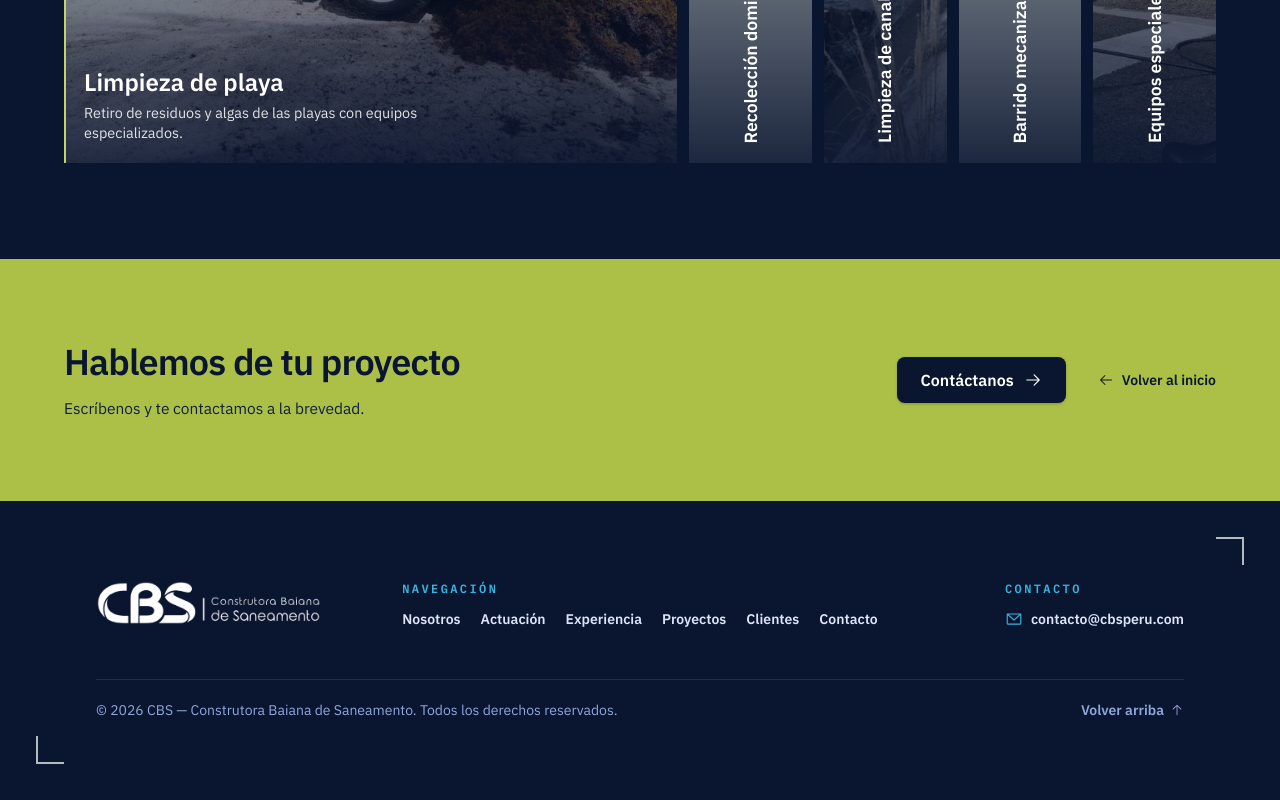
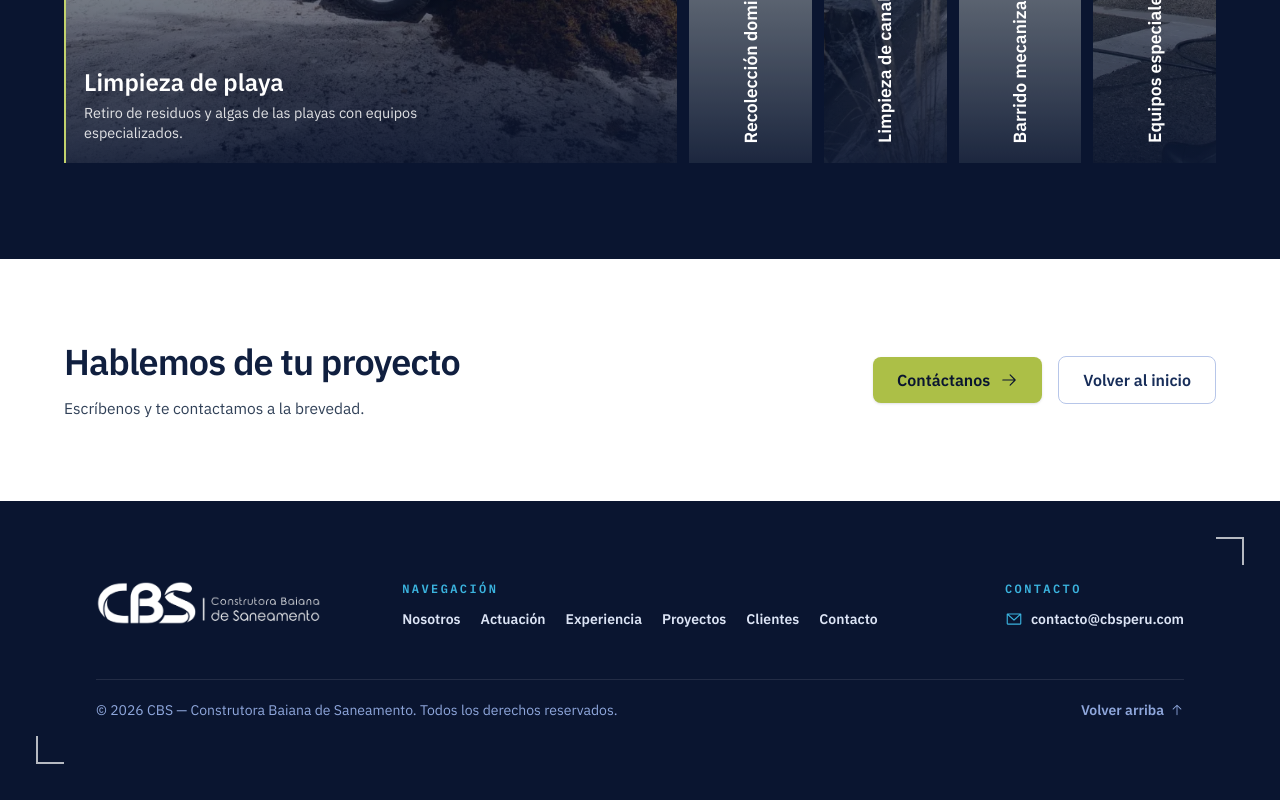
Before and after one commit to jhefferson-guerrero/cbs-web, a React (Vite) app: page /limp-city in a window 1280 px wide. Shown: the part 3133-3933 px from the top of the page. Built offline with nearby package versions, Linux system fonts and the light colour scheme.

Commit message:
Limp City cierre: vuelve al fondo blanco, mantiene la linea de apoyo y Volver al inicio como boton secundario

```diff
--- a/src/components/limpcity/LimpCityCta.tsx
+++ b/src/components/limpcity/LimpCityCta.tsx
@@ -1,13 +1,12 @@
 import { motion, useReducedMotion } from 'motion/react'
-import { Link } from 'react-router-dom'
-import { ArrowLeftIcon, ArrowRightIcon } from '@phosphor-icons/react'
+import { ArrowRightIcon } from '@phosphor-icons/react'
 import { Button } from '@/components/ui/Button'
 
 export function LimpCityCta() {
   const reduceMotion = useReducedMotion()
 
   return (
-    <section className="bg-moss-400">
+    <section className="bg-white">
       <motion.div
         initial={reduceMotion ? false : { opacity: 0, y: 24 }}
         whileInView={{ opacity: 1, y: 0 }}
@@ -16,24 +15,20 @@ export function LimpCityCta() {
         className="mx-auto flex w-full max-w-[1400px] flex-col gap-8 px-6 py-16 sm:flex-row sm:items-center sm:justify-between lg:px-10 lg:py-20 xl:px-16 2xl:max-w-[1700px] 2xl:px-14 2xl:py-24"
       >
         <div className="max-w-xl">
-          <h2 className="text-3xl font-semibold leading-tight tracking-tight text-navy-950 md:text-4xl 2xl:text-5xl">
+          <h2 className="text-3xl font-semibold leading-tight tracking-tight text-navy-900 md:text-4xl 2xl:text-5xl">
             Hablemos de tu proyecto
           </h2>
-          <p className="mt-3 text-[15.5px] leading-relaxed text-navy-900 2xl:text-lg">
+          <p className="mt-3 text-[15.5px] leading-relaxed text-slate-700 2xl:text-lg">
             Escríbenos y te contactamos a la brevedad.
           </p>
         </div>
-        <div className="flex flex-wrap items-center gap-x-8 gap-y-4">
-          <Button href="/#contacto" variant="navy" icon={<ArrowRightIcon size={18} weight="regular" />}>
+        <div className="flex flex-wrap items-center gap-3 sm:gap-4">
+          <Button href="/#contacto" variant="moss" icon={<ArrowRightIcon size={18} weight="regular" />}>
             Contáctanos
           </Button>
-          <Link
-            to="/"
-            className="inline-flex items-center gap-2 text-sm font-semibold text-navy-950 outline-none transition-colors hover:text-navy-800 focus-visible:ring-2 focus-visible:ring-navy-950 2xl:text-base"
-          >
-            <ArrowLeftIcon size={16} weight="regular" />
+          <Button href="/" variant="outline-dark">
             Volver al inicio
-          </Link>
+          </Button>
         </div>
       </motion.div>
     </section>
--- a/src/components/ui/Button.tsx
+++ b/src/components/ui/Button.tsx
@@ -2,7 +2,7 @@ import type { AnchorHTMLAttributes, ButtonHTMLAttributes, ReactNode } from 'reac
 import { Link } from 'react-router-dom'
 import { cn } from '@/lib/utils'
 
-type ButtonVariant = 'solid' | 'moss' | 'navy' | 'outline-light' | 'outline-dark'
+type ButtonVariant = 'solid' | 'moss' | 'outline-light' | 'outline-dark'
 
 interface ButtonOwnProps {
   variant?: ButtonVariant
@@ -17,7 +17,6 @@ const variantClasses: Record<ButtonVariant, string> = {
   solid:
     'bg-cyan-600 text-white shadow-sm shadow-navy-950/10 hover:-translate-y-0.5 hover:bg-cyan-700 hover:shadow-lg hover:shadow-cyan-900/25',
   moss: 'bg-moss-400 text-navy-950 shadow-sm shadow-navy-950/10 hover:-translate-y-0.5 hover:bg-moss-300 hover:shadow-lg hover:shadow-navy-950/25',
-  navy: 'bg-navy-950 text-white shadow-sm shadow-navy-950/20 hover:-translate-y-0.5 hover:bg-navy-800 hover:shadow-lg hover:shadow-navy-950/30',
   'outline-light': 'border border-white/35 text-white hover:-translate-y-0.5 hover:border-white/60',
   'outline-dark': 'border border-navy-200 text-navy-800 hover:-translate-y-0.5 hover:border-navy-300',
 }
@@ -25,7 +24,6 @@ const variantClasses: Record<ButtonVariant, string> = {
 const fillClasses: Record<ButtonVariant, string | null> = {
   solid: null,
   moss: null,
-  navy: null,
   'outline-light': 'bg-white/10',
   'outline-dark': 'bg-navy-50',
 }
```
